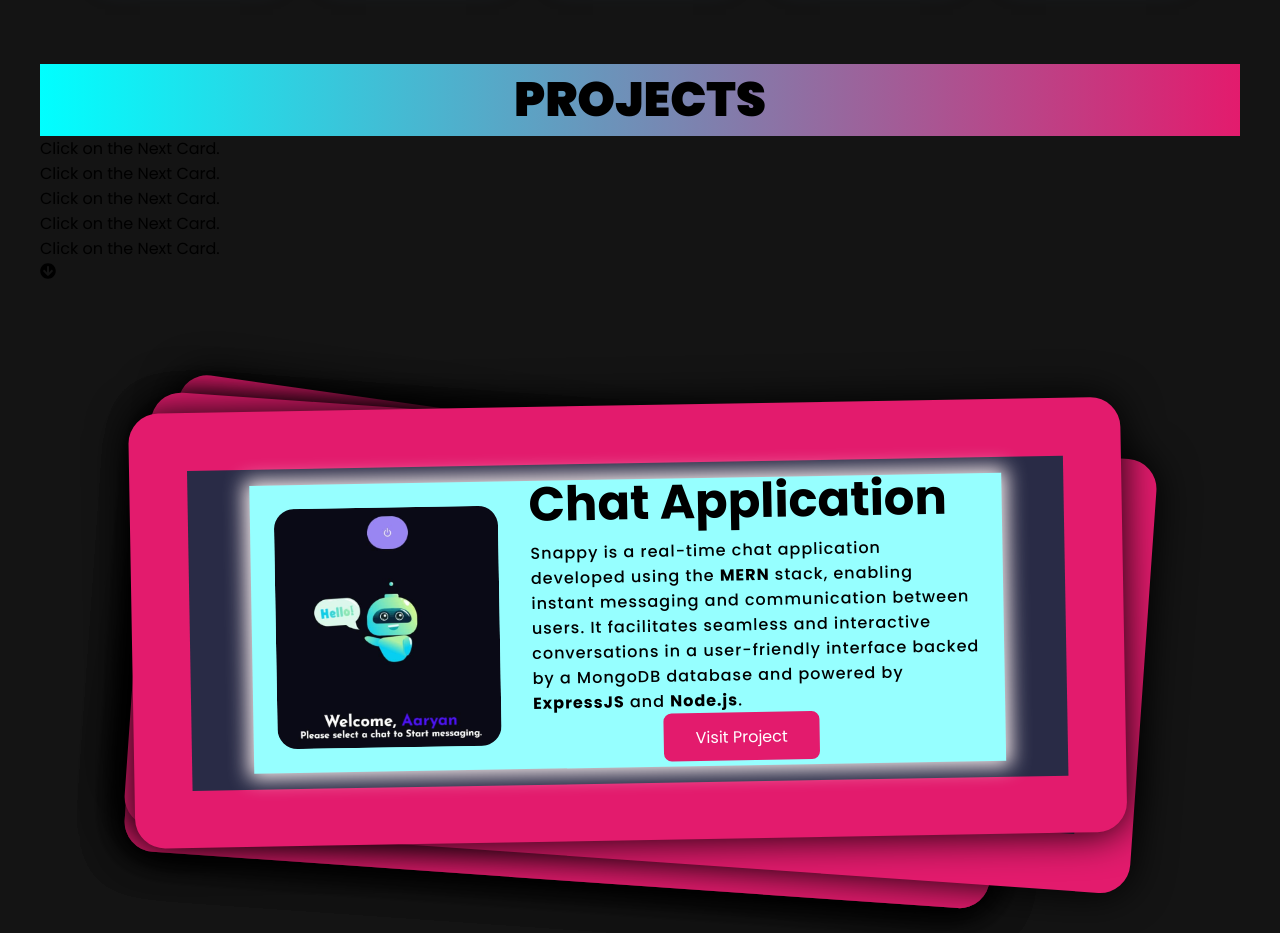
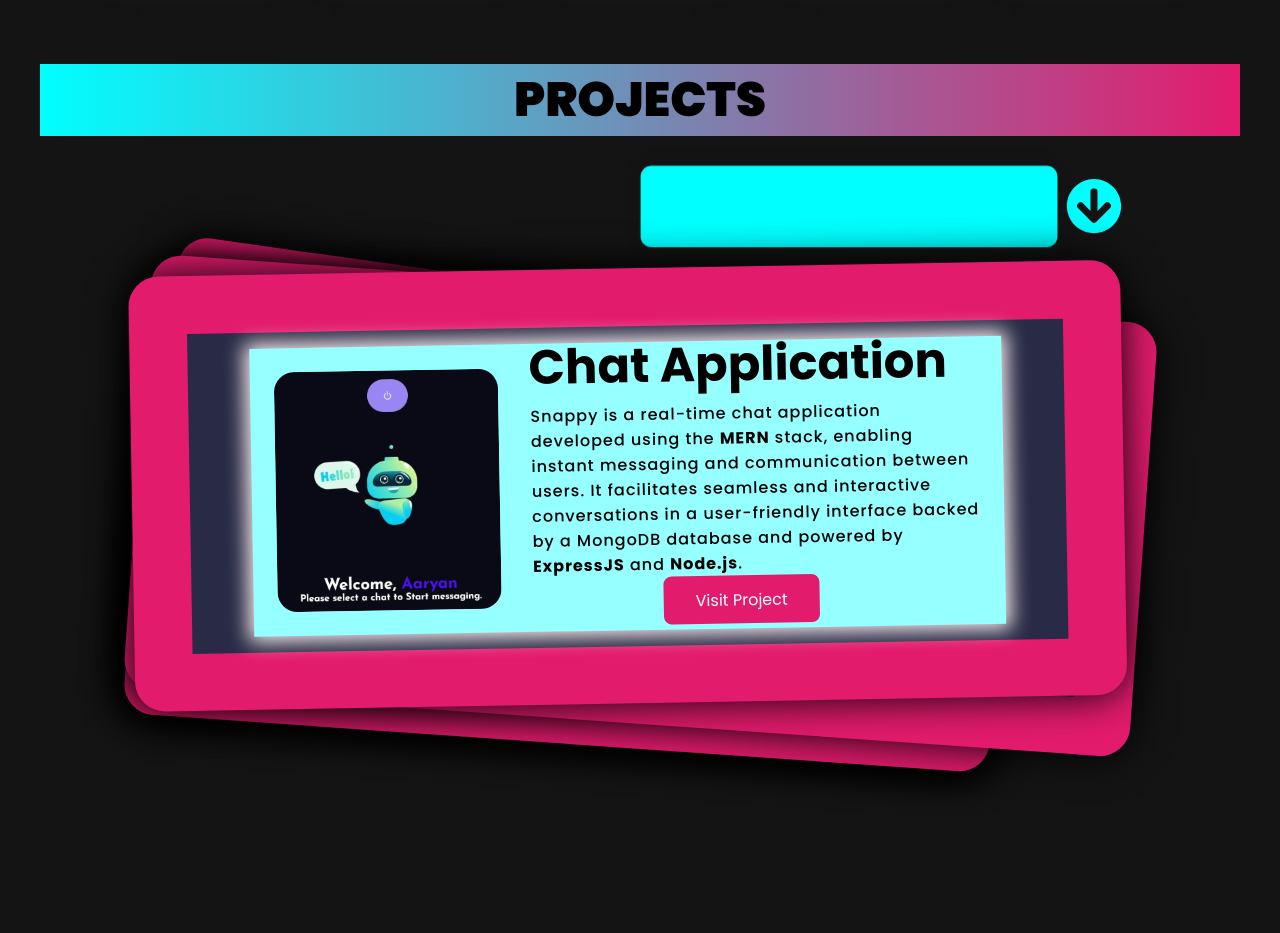
Before and after one commit to Aaryan-02/Portfolio, a React (Create React App) app: page / in a window 1280 px wide. Shown: the part 2300-3233 px from the top of the page. Built offline with nearby package versions, Linux system fonts and the light colour scheme; some icons are missing.

Commit message:
Update projects.scss

```diff
--- a/src/styles/projects.scss
+++ b/src/styles/projects.scss
@@ -1,4 +1,4 @@
-#projectSection{
+#projectSection {
     height: 140vh;
     // background: #222232;
     color: black;
@@ -8,22 +8,8 @@
     padding-bottom: 5rem;
 }
 
-// #projects h1 {
-//     margin: 0;
-// }
-
-// #projects h2 {
-//     font-size: 2.5rem;
-//     font-weight: 700;
-//     font-family: "Open Sans", sans-serif;
-//     width: fit-content;
-//     border-bottom: 1px solid #16161698;
-//     padding: 0.5rem;
-//     margin: auto;
-// }
-
 #projects {
-    padding: 5rem 0;
+    margin-top: -3rem;
 }
 
 #projects article {
@@ -95,8 +81,6 @@
 // #projects a:hover {
 //     background-color: #e31b6d;
 // }
-
-
 .cards {
     position: relative;
     list-style-type: none;
@@ -121,7 +105,6 @@
     user-select: none;
     background-color: #e31b6d;
 }
-
 
 .card--current {
     cursor: auto;
@@ -173,6 +156,76 @@
     display: flex;
 }
 
-// .proLinks .iconLink {
-//     // margin-top: 1rem;
+.slidingText {
+    display: flex;
+    justify-content: flex-end;
+    padding: 20px;
+    align-items: center; /* Align items vertically */
+    width: 86vw;
+    margin: auto;
+}
+
+.wrapper {
+    max-width: 30vw;
+    overflow: hidden;
+    color: #e31b6d;
+    font-weight: bold;
+    background-color: aqua;
+    margin-right: 25px; /* Add margin to create space between wrapper and arrow */
+    padding: 10px;
+    border-radius: 10px;
+    box-shadow: 0 0 20px rgba(0, 0, 0, 0.1);
+    animation: pulse 2s ease infinite; /* Add pulsating animation */
+}
+
+.marquee {
+    white-space: nowrap;
+    overflow: hidden;
+    display: inline-block;
+    animation: marquee 20s linear infinite;
+}
+
+.marquee p {
+    display: inline-block;
+    font-size: 2rem;
+    margin-right: 20px;
+    position: relative;
+}
+
+.marquee p:last-child {
+    margin-right: 0;
+}
+
+.marquee p i {
+    position: absolute;
+    right: -25px;
+    opacity: 0;
+    transition: opacity 0.3s ease;
+}
+
+.marquee p:hover i {
+    opacity: 1;
+}
+
+@keyframes marquee {
+    0% { transform: translateX(100%); }
+    100% { transform: translateX(-100%); }
+}
+
+.downArrow {
+    color: aqua;
+    font-size: 3.5rem;
+    margin-right: 3rem;
+    margin-top: 1rem;
+    // transition: transform 0.3s ease; /* Add smooth transition */
+}
+
+// .downArrow:hover {
+//     transform: translateY(-5px); /* Add upward movement on hover */
 // }
+
+@keyframes pulse {
+    0% { transform: scale(1); }
+    50% { transform: scale(1.1); }
+    100% { transform: scale(1); }
+}
```
